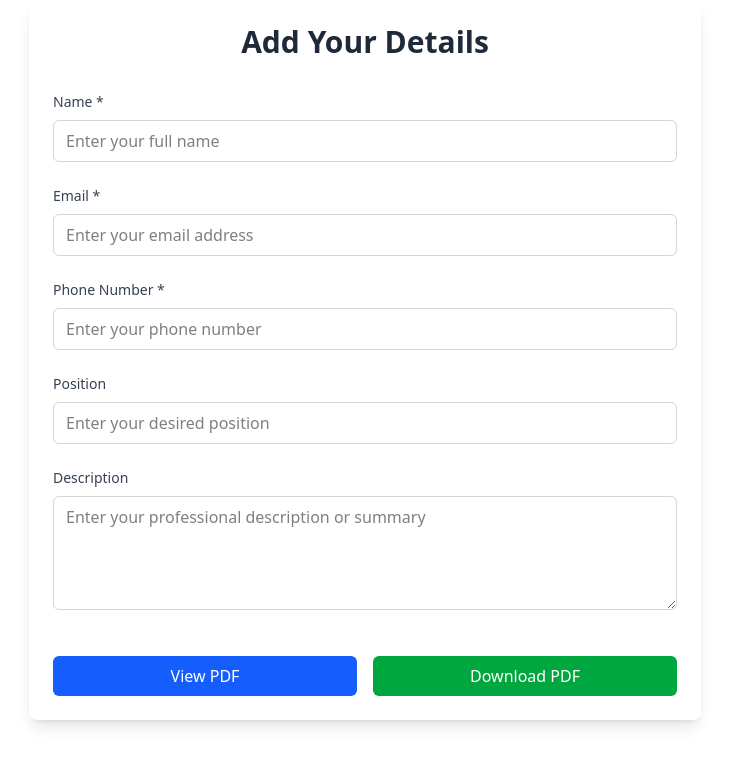
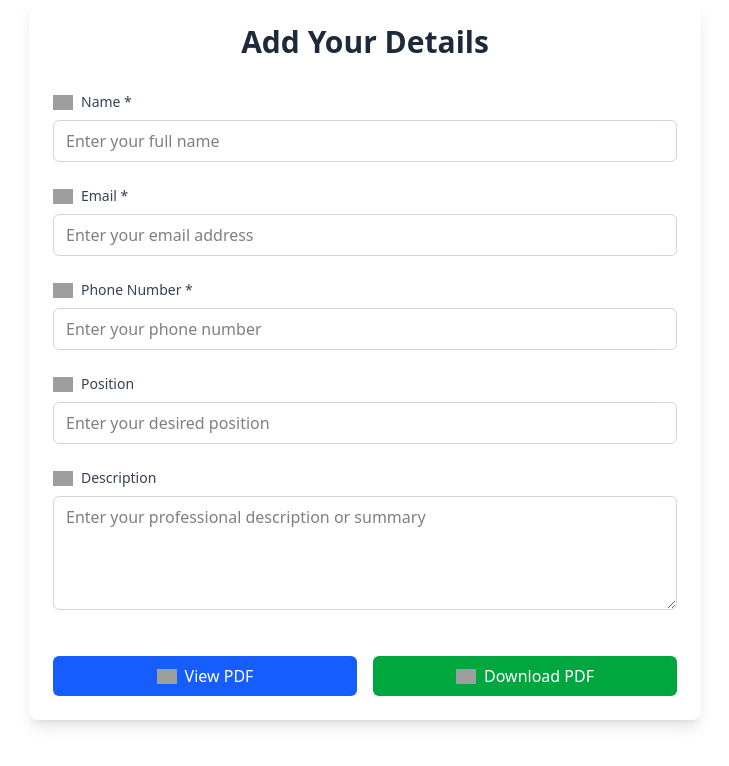
Before and after one commit to Ashukr321/resume_mate_frontend_assingnment, a Next.js app: page / in a window 1280 px wide. Shown: the top 766 px of the page, without its empty margins (275-1004 px from the left). Built offline with nearby package versions, Linux system fonts and the light colour scheme; grey boxes are pictures that could not be loaded.

Commit message:
implement icons and update readme

```diff
--- a/src/components/Form.tsx
+++ b/src/components/Form.tsx
@@ -1,5 +1,6 @@
 "use client"
 import React, { useState } from 'react'
+import Image from 'next/image'
 import ModalPreview from './ModalPreview'
 import jsPDF from 'jspdf'
 interface FormData {
@@ -144,7 +145,8 @@ const Form = () => {
       <form className="space-y-6">
         {/* Name Field */}
         <div>
-          <label htmlFor="name" className="block text-sm font-medium text-gray-700 mb-2">
+          <label htmlFor="name" className="block text-sm font-medium text-gray-700 mb-2 flex items-center">
+            <Image src="/assets/icons/user.svg" alt="User" width={20} height={20} className="mr-2" />
             Name *
           </label>
           <input
@@ -165,7 +167,8 @@ const Form = () => {
 
         {/* Email Field */}
         <div>
-          <label htmlFor="email" className="block text-sm font-medium text-gray-700 mb-2">
+          <label htmlFor="email" className="block text-sm font-medium text-gray-700 mb-2 flex items-center">
+            <Image src="/assets/icons/mail.svg" alt="Email" width={20} height={20} className="mr-2" />
             Email *
           </label>
           <input
@@ -186,7 +189,8 @@ const Form = () => {
 
         {/* Phone Number Field */}
         <div>
-          <label htmlFor="phone" className="block text-sm font-medium text-gray-700 mb-2">
+          <label htmlFor="phone" className="block text-sm font-medium text-gray-700 mb-2 flex items-center">
+            <Image src="/assets/icons/phone-call.svg" alt="Phone" width={20} height={20} className="mr-2" />
             Phone Number *
           </label>
           <input
@@ -207,7 +211,8 @@ const Form = () => {
 
         {/* Position Field */}
         <div>
-          <label htmlFor="position" className="block text-sm font-medium text-gray-700 mb-2">
+          <label htmlFor="position" className="block text-sm font-medium text-gray-700 mb-2 flex items-center">
+            <Image src="/assets/icons/position.svg" alt="Position" width={20} height={20} className="mr-2" />
             Position
           </label>
           <input
@@ -223,7 +228,8 @@ const Form = () => {
 
         {/* Description Field */}
         <div>
-          <label htmlFor="description" className="block text-sm font-medium text-gray-700 mb-2">
+          <label htmlFor="description" className="block text-sm font-medium text-gray-700 mb-2 flex items-center">
+            <Image src="/assets/icons/Description.svg" alt="Description" width={20} height={20} className="mr-2" />
             Description
           </label>
           <textarea
@@ -242,15 +248,17 @@ const Form = () => {
           <button
             type="button"
             onClick={handleViewPDF}
-            className="flex-1 bg-blue-600 text-white py-2 px-4 rounded-md hover:bg-blue-700 focus:outline-none focus:ring-2 focus:ring-blue-500 focus:ring-offset-2 transition-colors"
+            className="flex-1 bg-blue-600 text-white py-2 px-4 rounded-md hover:bg-blue-700 focus:outline-none focus:ring-2 focus:ring-blue-500 focus:ring-offset-2 transition-colors flex items-center justify-center"
           >
+            <Image src="/assets/icons/view.svg" alt="View" width={20} height={20} className="mr-2" />
             View PDF
           </button>
           <button
             type="button"
             onClick={handleDownloadPDF}
-            className="flex-1 bg-green-600 text-white py-2 px-4 rounded-md hover:bg-green-700 focus:outline-none focus:ring-2 focus:ring-green-500 focus:ring-offset-2 transition-colors"
+            className="flex-1 bg-green-600 text-white py-2 px-4 rounded-md hover:bg-green-700 focus:outline-none focus:ring-2 focus:ring-green-500 focus:ring-offset-2 transition-colors flex items-center justify-center"
           >
+            <Image src="/assets/icons/Download.svg" alt="Download" width={20} height={20} className="mr-2" />
             Download PDF
           </button>
         </div>
--- a/src/components/ModalPreview.tsx
+++ b/src/components/ModalPreview.tsx
@@ -1,5 +1,6 @@
 "use client";
 import React from "react";
+import Image from 'next/image';
 import jsPDF from "jspdf";
 
 interface FormData {
@@ -84,23 +85,37 @@ const ModalPreview: React.FC<ModalPreviewProps> = ({
         {/* PDF Preview Content */}
         <div className="p-6">
           <div className="bg-gray-50 p-6 rounded-lg border min-h-[500px]">
+            {/* Resume Header */}
+            <div className="text-center mb-6">
+              <h1 className="text-3xl font-bold text-gray-800 mb-2">Resume</h1>
+              <div className="w-full h-px bg-gray-300"></div>
+            </div>
+
             {/* Personal Information */}
             <div className="mb-6">
-              <div className="space-y-2">
-                <div className="flex">
+              <h2 className="text-xl font-bold text-gray-800 mb-4 flex items-center">
+                <Image src="/assets/icons/user.svg" alt="User" width={24} height={24} className="mr-2" />
+                Personal Information
+              </h2>
+              <div className="space-y-3">
+                <div className="flex items-center">
+                  <Image src="/assets/icons/user.svg" alt="User" width={16} height={16} className="mr-3" />
                   <span className="font-semibold w-20">Name:</span>
                   <span className="text-gray-700">{formData.name}</span>
                 </div>
-                <div className="flex">
+                <div className="flex items-center">
+                  <Image src="/assets/icons/mail.svg" alt="Email" width={16} height={16} className="mr-3" />
                   <span className="font-semibold w-20">Email:</span>
                   <span className="text-gray-700">{formData.email}</span>
                 </div>
-                <div className="flex">
+                <div className="flex items-center">
+                  <Image src="/assets/icons/phone-call.svg" alt="Phone" width={16} height={16} className="mr-3" />
                   <span className="font-semibold w-20">Phone:</span>
                   <span className="text-gray-700">{formData.phone}</span>
                 </div>
                 {formData.position && (
-                  <div className="flex">
+                  <div className="flex items-center">
+                    <Image src="/assets/icons/position.svg" alt="Position" width={16} height={16} className="mr-3" />
                     <span className="font-semibold w-20">Position:</span>
                     <span className="text-gray-700">{formData.position}</span>
                   </div>
@@ -111,12 +126,15 @@ const ModalPreview: React.FC<ModalPreviewProps> = ({
             {/* Description */}
             {formData.description && (
               <div>
-                <h2 className="text-xl font-bold text-gray-800 mb-3">
+                <h2 className="text-xl font-bold text-gray-800 mb-3 flex items-center">
+                  <Image src="/assets/icons/Description.svg" alt="Description" width={24} height={24} className="mr-2" />
                   Description
                 </h2>
-                <p className="text-gray-700 whitespace-pre-wrap">
-                  {formData.description}
-                </p>
+                <div className="bg-white p-4 rounded-lg border">
+                  <p className="text-gray-700 whitespace-pre-wrap leading-relaxed">
+                    {formData.description}
+                  </p>
+                </div>
               </div>
             )}
           </div>
@@ -126,8 +144,9 @@ const ModalPreview: React.FC<ModalPreviewProps> = ({
         <div className="flex justify-end p-6 border-t">
           <button
             onClick={generatePDF}
-            className="bg-green-600 text-white px-6 py-2 rounded-md hover:bg-green-700 focus:outline-none focus:ring-2 focus:ring-green-500 focus:ring-offset-2 transition-colors"
+            className="bg-green-600 text-white px-6 py-2 rounded-md hover:bg-green-700 focus:outline-none focus:ring-2 focus:ring-green-500 focus:ring-offset-2 transition-colors flex items-center"
           >
+            <Image src="/assets/icons/Download.svg" alt="Download" width={20} height={20} className="mr-2" />
             Download PDF
           </button>
         </div>
```
Also changed, not shown: 1 other file (tests, documents, lock files or other folders).
